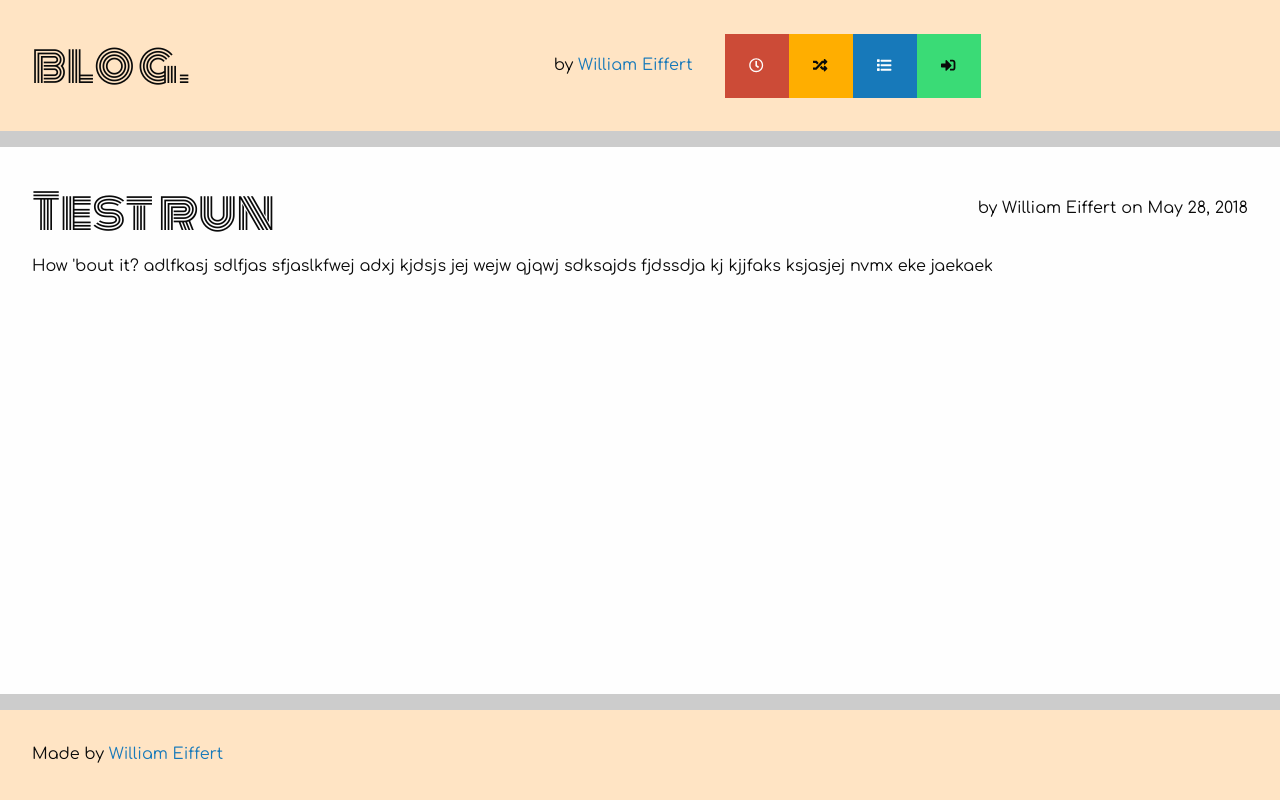
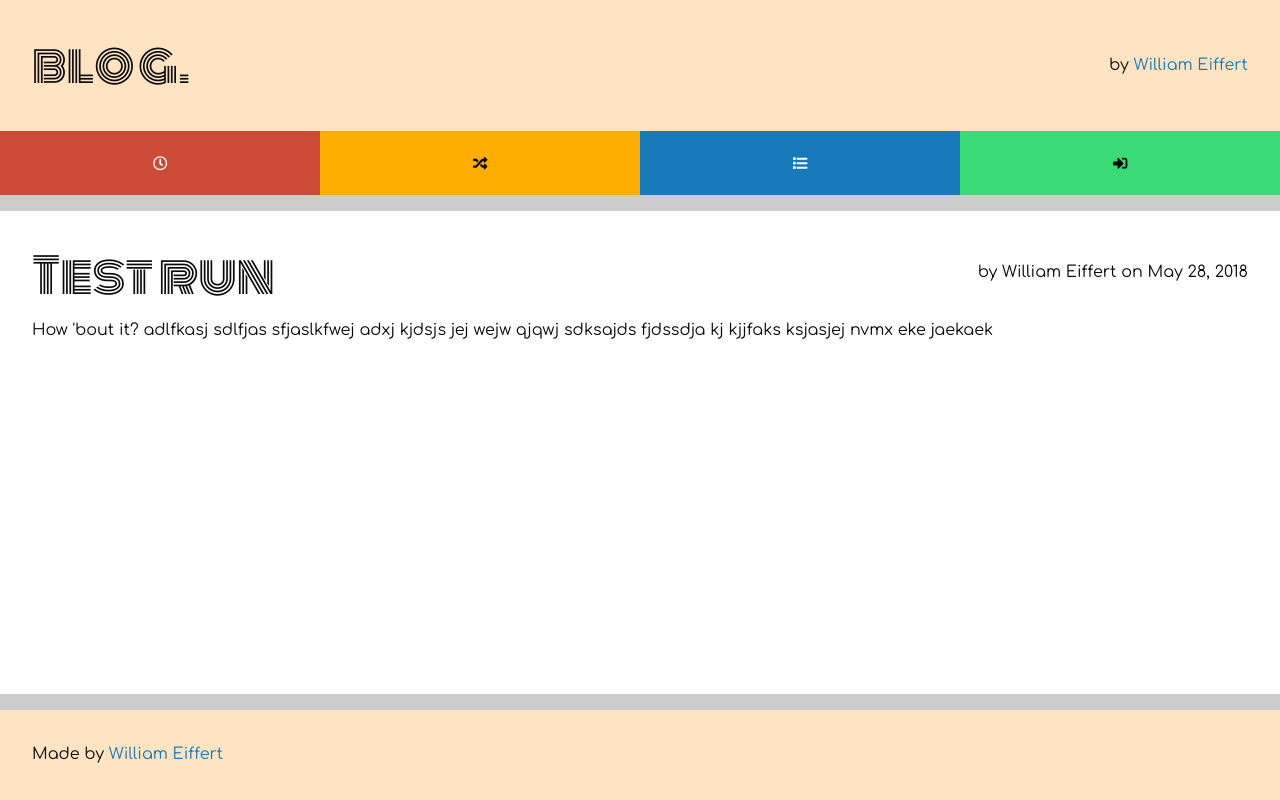
Before and after one commit to weiffert/blog, a React (Create React App) app: page / in a window 1280 px wide. Built offline with nearby package versions, Linux system fonts and the light colour scheme.

Commit message:
Style header buttons

```diff
--- a/src/Header.css
+++ b/src/Header.css
@@ -1,19 +1,21 @@
 .Header {
   width: 100vw;
+  background-color: bisque;
+  border-bottom: 1rem solid #ccc;
+}
+
+.Header .title {
   display: flex;
   align-items: center;
-  background-color: bisque;
-  border-bottom: 1rem solid #ccc;
-  flex-wrap: wrap;
 }
 
-.Header h1 {
+.Header .title h1 {
   font-family: 'Monoton', arial;
   flex-grow: 1;
   margin: 2rem;
 }
 
-.Header>p {
+.Header .title p {
   display: inline;
   margin: 2rem;
 }
@@ -24,7 +26,7 @@
 
 .Header button.button {
   margin: 0;
-  width: 4rem;
+  /* width: 4rem; */
   height: 4rem;
   transition: background-color 0.25s ease-out, color 0.25s ease-out, width 0.25s cubic-bezier(0.075, 0.82, 0.165, 1);
 }
--- a/src/Header.js
+++ b/src/Header.js
@@ -6,13 +6,13 @@ class Header extends React.Component {
   render() {
     return (
       <div className="Header">
-        <h1 className="title">
-          blog.
-        </h1>
-        <p>
-          by <a>William Eiffert</a>
-        </p>
-        <div className="button-group">
+        <div className="title">
+          <h1>blog.</h1>
+          <p>
+            by <a>William Eiffert</a>
+          </p>
+        </div>
+        <div className="button-group expanded">
           <button className="button alert">
             <i className="far fa-clock" />
             <p>Newest</p>
```
